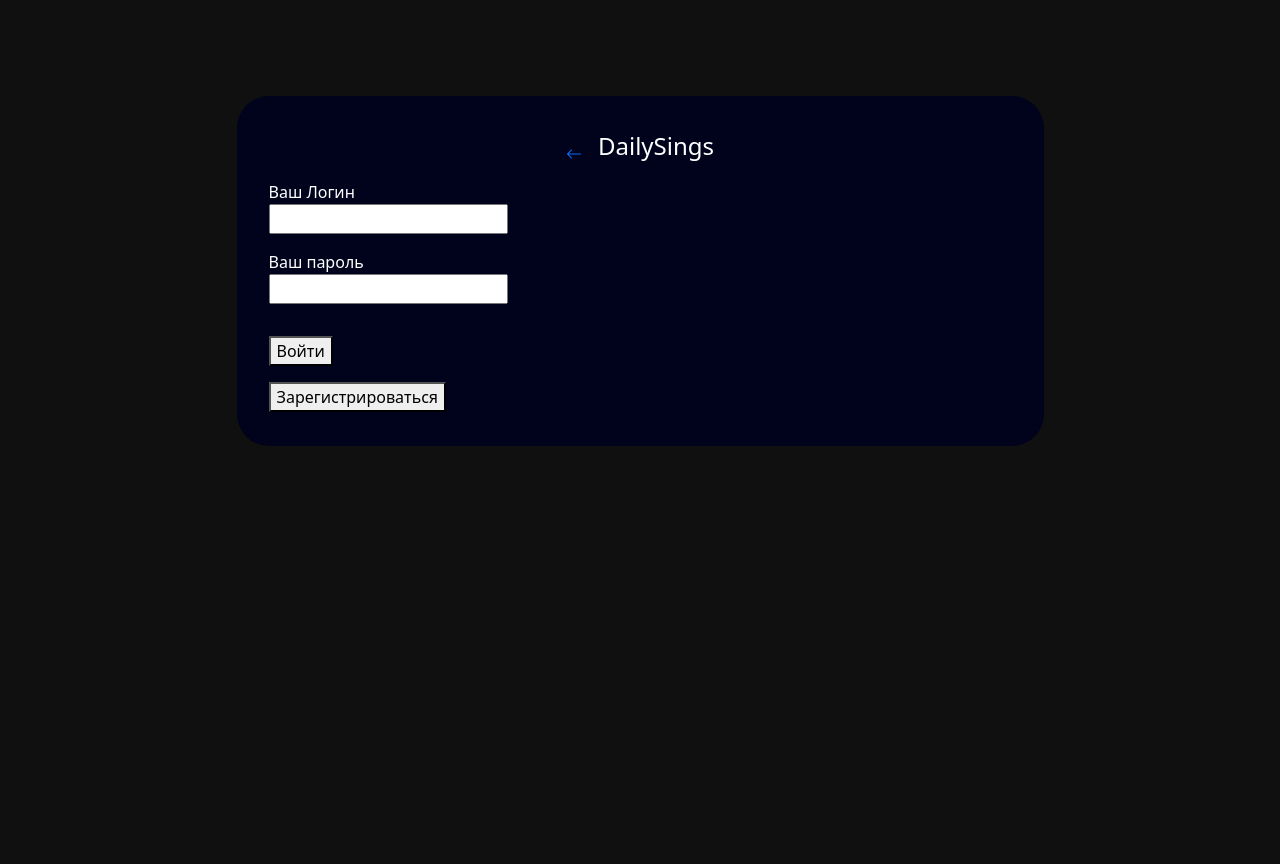
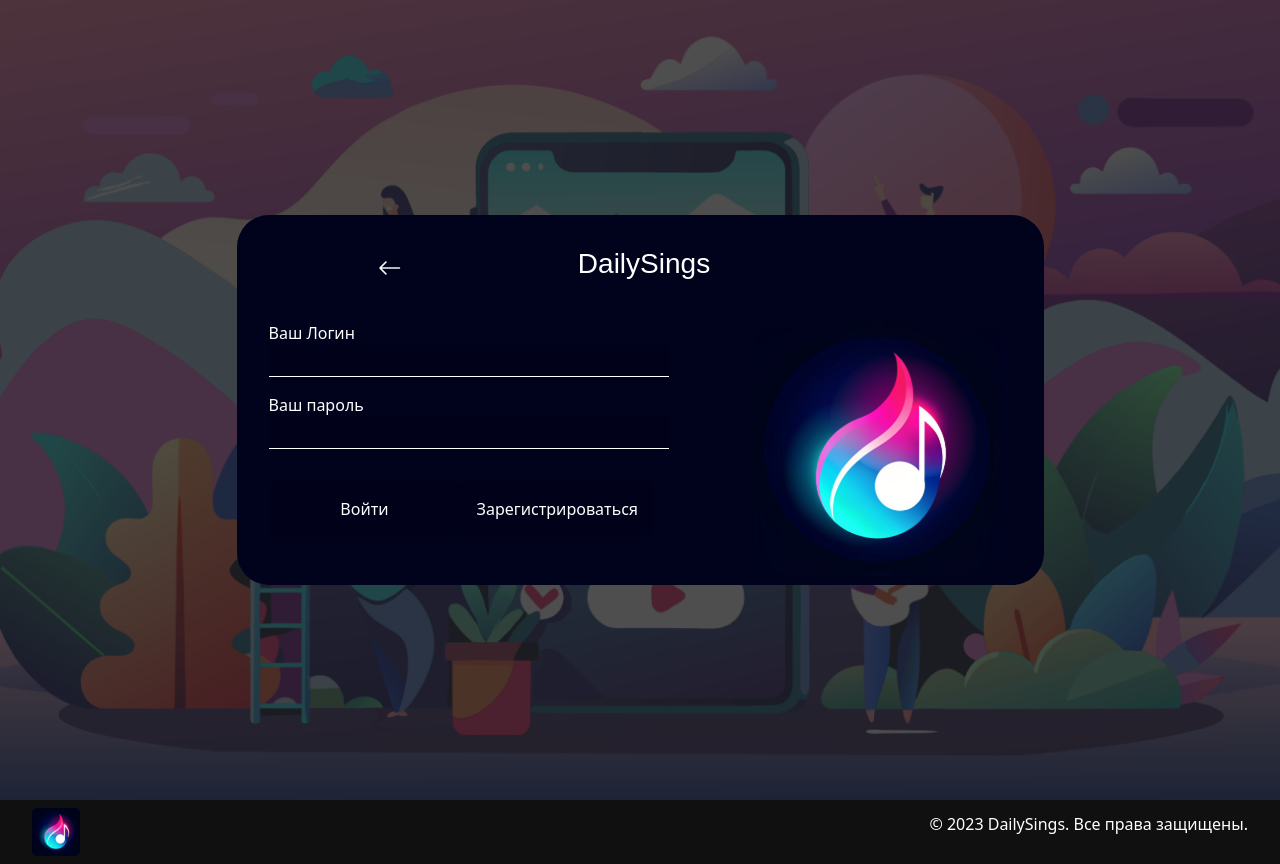
Before and after one commit to withapoll/DailySings, a Vue app: page /login in a window 1280 px wide. Before the commit the page ends 800 px from the top, so only its background shows below. Built offline with nearby package versions, Linux system fonts and the light colour scheme.

Commit message:
updated styles, fone with Login page styles

```diff
--- a/src/assets/global.css
+++ b/src/assets/global.css
@@ -1,5 +1,13 @@
 :root {
   --dark-bg-color: #101010;
+}
+
+.login-form {
+  height: 100vh;
+  background-color: rgba(255, 255, 255, 0.5);
+  background-image: url('../assets/images/login-form-bg.png');
+  background-size: cover;
+  background-position: center;
 }
 
 body {
--- /dev/null
+++ b/src/components/BottomPage.vue
@@ -0,0 +1,68 @@
+<template>
+  <div class="bottom-page">
+    <div class="bottom-page-conteiner">
+      <div class="bottom-page-logo">
+        <img src="../../public/app-logo.svg" alt="App Logo" />
+      </div>
+      <div class="bottom-page-links">
+        <!-- <div class="bottom-page-links-item">
+          <p>Политика конфиденциальности</p>
+        </div>
+        <div class="bottom-page-links-item">
+          <p>Правила использования</p>
+        </div>
+        <div class="bottom-page-links-item">
+          <p>Контакты</p>
+        </div> -->
+        <div class="copyright">
+          <p>© 2023 DailySings. Все права защищены.</p>
+        </div>
+      </div>
+    </div>
+  </div>
+</template>
+
+<script setup></script>
+
+<style lang="scss" scoped>
+.bottom-page {
+  display: flex;
+  flex-direction: row;
+  align-items: center;
+  justify-content: center;
+  background-color: #101010;
+  height: 4rem;
+  .bottom-page-conteiner {
+    display: flex;
+    flex-direction: row;
+    align-items: center;
+    justify-content: space-between;
+    width: 100%;
+  }
+  .bottom-page-logo {
+    display: flex;
+    align-items: center;
+    margin-left: 2rem;
+    img {
+      width: 3rem;
+    }
+    p {
+      margin-left: 1rem;
+      color: #ffffff;
+    }
+  }
+  .bottom-page-links {
+    display: flex;
+    flex-direction: row;
+    align-items: center;
+    justify-content: center;
+    gap: 2rem;
+  }
+  .copyright {
+    margin-right: 2rem;
+    p {
+      color: #ffffff;
+    }
+  }
+}
+</style>
--- a/src/views/HomePage.vue
+++ b/src/views/HomePage.vue
@@ -43,10 +43,12 @@
       </div>
     </div>
   </div>
+  <BottomPage />
 </template>
 
 <script setup>
 import NewReviews from '../components/NewReviews.vue'
+import BottomPage from '../components/BottomPage.vue'
 </script>
 
 <style lang="scss" scoped>
--- a/src/views/LoginForm.vue
+++ b/src/views/LoginForm.vue
@@ -6,32 +6,45 @@
           <router-link to="/">
             <i class="bi bi-arrow-left"></i>
           </router-link>
-          <p>DailySings</p>
+          <h3>DailySings</h3>
         </div>
       </div>
+      <div class="login">
         <form>
           <div class="form-input">
             <label for="email">Ваш Логин</label>
             <input type="email" id="email" />
             <label for="password">Ваш пароль</label>
             <input type="password" id="password" />
+            <div class="buttons">
               <button>Войти</button>
               <button>Зарегистрироваться</button>
             </div>
+          </div>
         </form>
+        <img src="../../public/app-logo.svg" alt="App Logo" />
       </div>
     </div>
+  </div>
+  <BottomPage />
 </template>
 
-<script setup></script>
+<script setup>
+import BottomPage from '../components/BottomPage.vue'
+</script>
 
 <style lang="scss" scoped>
+.login {
+  display: flex;
+  flex-direction: row;
+  align-items: left;
+  gap: 5rem;
+}
 .login-form {
   display: flex;
   flex-direction: column;
   align-items: center;
   justify-content: center;
-  margin-top: 6rem;
   p {
     font-size: 2rem;
   }
@@ -40,7 +53,7 @@
     padding: 2rem;
     border-radius: 2rem;
     width: 807px;
-    height: 350px;
+    height: 370px;
   }
   .login-form-header {
     display: flex;
@@ -50,13 +63,21 @@
     p {
       font-size: 1.5rem;
     }
+  }
   .login-form-logo {
     display: flex;
     align-items: center;
-      justify-content: center;
+    margin-bottom: 2rem;
+    margin-right: 12rem;
+    gap: 10rem;
+    p {
+      margin-left: 1rem;
+    }
     i {
+      cursor: pointer;
+      color: #ffffff;
+      font-size: 1.5rem;
       margin-right: 1rem;
-      }
     }
   }
   .form-input {
@@ -65,10 +86,34 @@
     align-items: flex-start;
     input {
       margin-bottom: 1rem;
+      width: 25rem;
+      height: 0;
+      padding: 1rem;
+      border: none;
+      outline: none;
+      background-color: #010219;
+      color: #fff;
+      box-shadow: inset 0 -1px 0 #fff;
+      &::placeholder {
+        color: #fff;
+      }
     }
   }
   button {
     margin-top: 1rem;
+    width: 12rem;
+    padding: 1rem;
+    border-radius: 0.5rem;
+    border: none;
+    background-color: #010219;
+    color: #fff;
+    cursor: pointer;
+    &:hover {
+      background-color: #5f43cb;
+    }
+    &:active {
+      background-color: #5f43cb;
+    }
   }
 
   @media screen and (max-width: 768px) {
--- a/src/views/SearchPage.vue
+++ b/src/views/SearchPage.vue
@@ -9,7 +9,7 @@
     </ul>
   </div>
   <div class="no-results" v-else>
-    <p>Ничего не найдено</p>
+    <h3>Ничего не найдено</h3>
   </div>
 </template>
 
@@ -55,6 +55,7 @@ export default {
     border-radius: 1rem;
     padding: 1rem;
     width: 807px;
+    outline: none;
   }
 }
 
```
Also changed, not shown: src/views/ArtistPage.vue (added, +7 -0 lines), src/assets/images/login-form-bg.png. Lines whose indentation alone changed are shown as unchanged.
